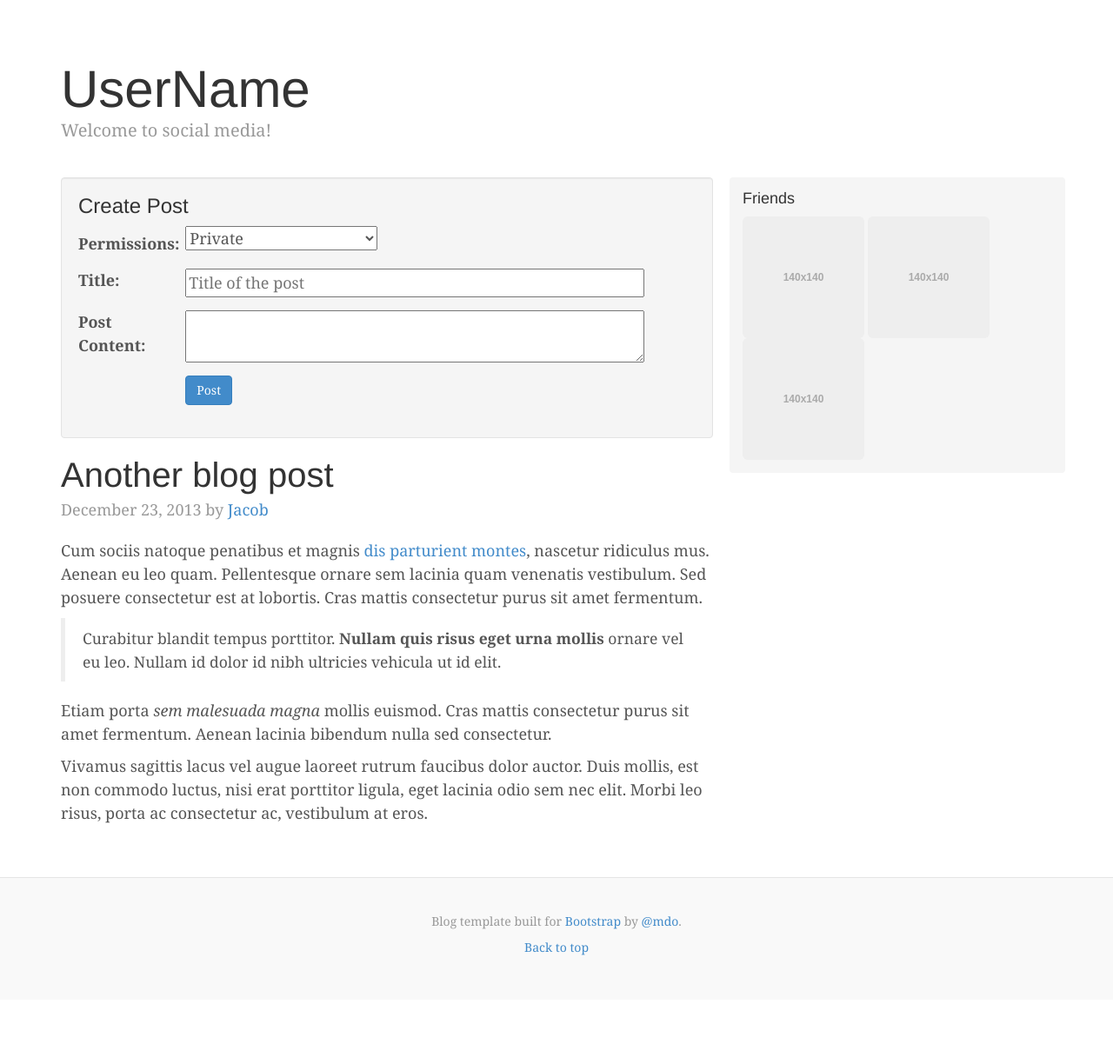
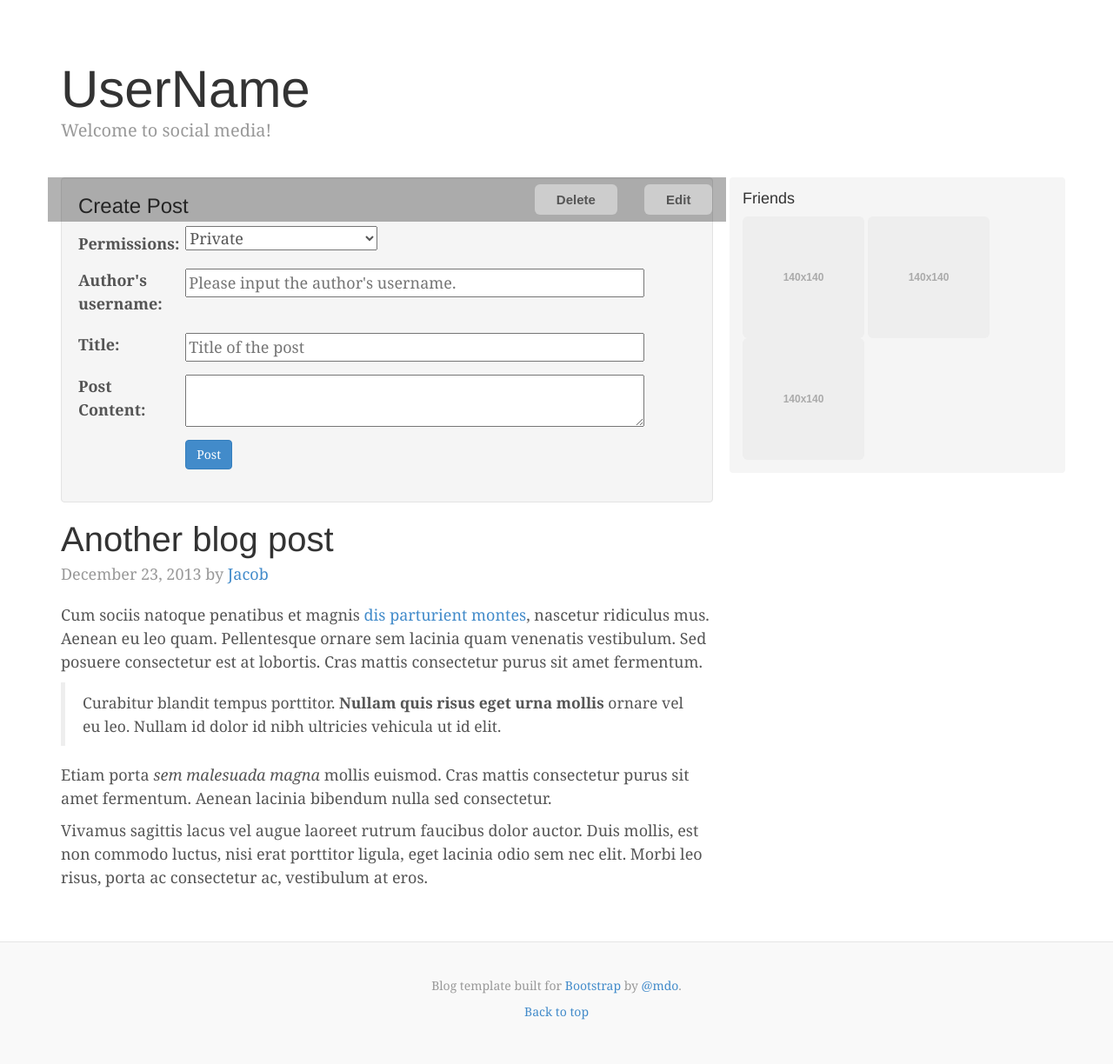
Before and after one commit to jreddeko/cmput410-project, a Django app: page /friendbook/user/admin/post in a window 1280 px wide. Shown: the part 51-1275 px from the top of the page at 87% size. Before the commit the page ends 1150 px from the top, so only its background shows below. Run offline with Django 3.2, Linux system fonts and the light colour scheme; parts of the project's set-up code (start-up, migrations or seed data) failed here and were passed over; some libraries are stand-ins or nearby versions.

Commit message:
can now trigger edit UI

```diff
--- a/project/friendbook/static/css/blog.css
+++ b/project/friendbook/static/css/blog.css
@@ -171,3 +171,41 @@
     margin: 0;
     width: 33%;
 }
+
+.post-overlays
+{
+    position: absolute;
+    background-color: rgba(0,0,0,0.3);
+    width: 100%;
+    max-height: 100%;
+    top: 0px;
+    left: 0px !important;
+    z-index: 2;
+}
+
+.post_overlayButtons {
+    background-color: #CDCDCD;
+    -moz-border-radius:4px;
+    -webkit-border-radius:4px;
+    border-radius:6px;
+    display:inline-block;
+    color: #555555;
+    font-family:arial;
+    font-size:15px;
+    font-weight:bold;
+    padding:6px 24px;
+    text-decoration:none !important;
+    float: right;
+    margin: 1% 2%;
+    border: solid 1px transparent;
+}
+.post_overlayButtons:hover {
+    background-color: #E8E8E8;
+    border: solid 1px #AAAAAA;
+    color: #555555;
+    cursor: pointer;
+}
+.post_overlayButtons:active {
+    position:relative;
+    top:1px;
+}
--- a/project/friendbook/templates/main/postwall.html
+++ b/project/friendbook/templates/main/postwall.html
@@ -8,31 +8,9 @@
         <link href="{% static 'css/blog.css'%}" rel="stylesheet"/>
         <script type="text/javascript" src="{% static 'js/jquery/jquery-1.8.3.js' %}"></script>
         <script type="text/javascript" src="{% static 'js/tinymce/tinymce.min.js' %}"></script>
+        <script type="text/javascript" src="{% static 'js/postwall.js' %}"></script>
         <script type="text/javascript">
-            $(document).ready(function (){
-                $("#spec_author_div").hide();
-                $("#post_permissions").change(function() {
-                    var currentVal = $(this).val();
-                    if(currentVal == "spec_autor")
-                    {
-                        $("#spec_author_div").show();
-                    }
-                    else
-                    {
-                        $("#spec_author_div").hide();
-                    }
-                });
-                tinymce.init({
-                    selector: "textarea",
-                    plugins: [
-                        "advlist autolink lists link image charmap preview anchor",
-                        "searchreplace visualblocks code fullscreen",
-                        "insertdatetime media table contextmenu paste"
-                    ],
-                    toolbar: "insertfile undo redo | styleselect | bold italic | alignleft aligncenter alignright alignjustify | bullist numlist outdent indent | link image"
-                });
 
-            });
         </script>
     </head>
     <body>
@@ -120,15 +98,21 @@
                                 </div>
                             </div>
                             <div class="form-group">
-                                <label class=col-sm-2></label>
+                                <label class="col-sm-2"></label>
                                 <div class="col-sm-10">
                                     <button class="btn btn-primary btn-md" type="submit" width: 10%;">Post</button>
                                 </div>
                             </div>
                         </form>
-                    </div><!-- /.blog-post -->
+                    </div><!-- /.well -->
                     </hr>
-                    <div class="blog-post">
+                    <div id="post-dbId"class="blog-post">
+                        <div id="post_overlay-dbId" class="post-overlays">
+                            <button class="btn btn-default btn-md post_overlayButtons overlayEdit" id="post_edti-dbId">Edit</button>
+                            <!-- TODO replace the href of the delete to webservice URI with DELETE HTTP request -->
+                            <a role="button" class="btn btn-default btn-md post_overlayButtons overlayDelete" href="">Delete</a>
+                        </div>
+                        <div id="post_content-dbId" class="blog_content">
                             <h2 class="blog-post-title">Another blog post</h2>
                             <p class="blog-post-meta">December 23, 2013 by <a href="#">Jacob</a></p>
 
@@ -138,6 +122,9 @@
                             </blockquote>
                             <p>Etiam porta <em>sem malesuada magna</em> mollis euismod. Cras mattis consectetur purus sit amet fermentum. Aenean lacinia bibendum nulla sed consectetur.</p>
                             <p>Vivamus sagittis lacus vel augue laoreet rutrum faucibus dolor auctor. Duis mollis, est non commodo luctus, nisi erat porttitor ligula, eget lacinia odio sem nec elit. Morbi leo risus, porta ac consectetur ac, vestibulum at eros.</p>
+                        </div>
+                        <!-- hidden div where it will be storing the permissions value from the DB. Needed when editting the post to load previous contents asynchronously -->
+                        <input id="post_permission-dbId" type="hidden" value="public"/>
                     </div><!-- /.blog-post -->
 
 
```
Lines whose indentation alone changed are shown as unchanged.
